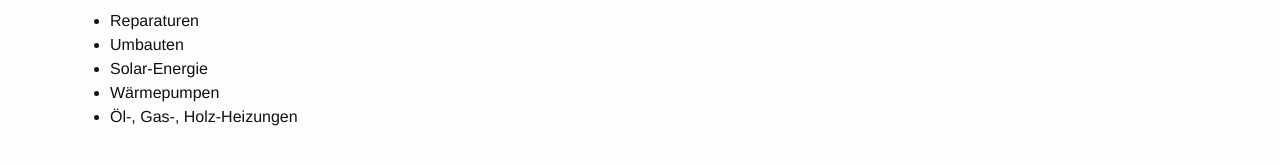
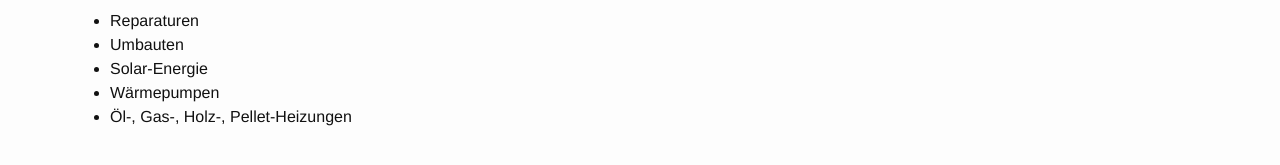
Before and after one commit to lukaselmer/sanhei-web, a Jekyll site: the page built from jekyll/index.md, in a window 1280 px wide. Shown: the part 209-374 px from the top of the page. Built offline with Jekyll 4.4.1, drawn with Linux system fonts in a browser that asks for light colours; nearby versions of some CDN libraries.

Commit message:
Improve wording

```diff
--- a/jekyll/index.md
+++ b/jekyll/index.md
@@ -9,4 +9,4 @@ Wir sind Ihr Spezialist in den Bereichen
 * Umbauten
 * Solar-Energie
 * Wärmepumpen
-* Öl-, Gas-, Holz-Heizungen
+* Öl-, Gas-, Holz-, Pellet-Heizungen
```
